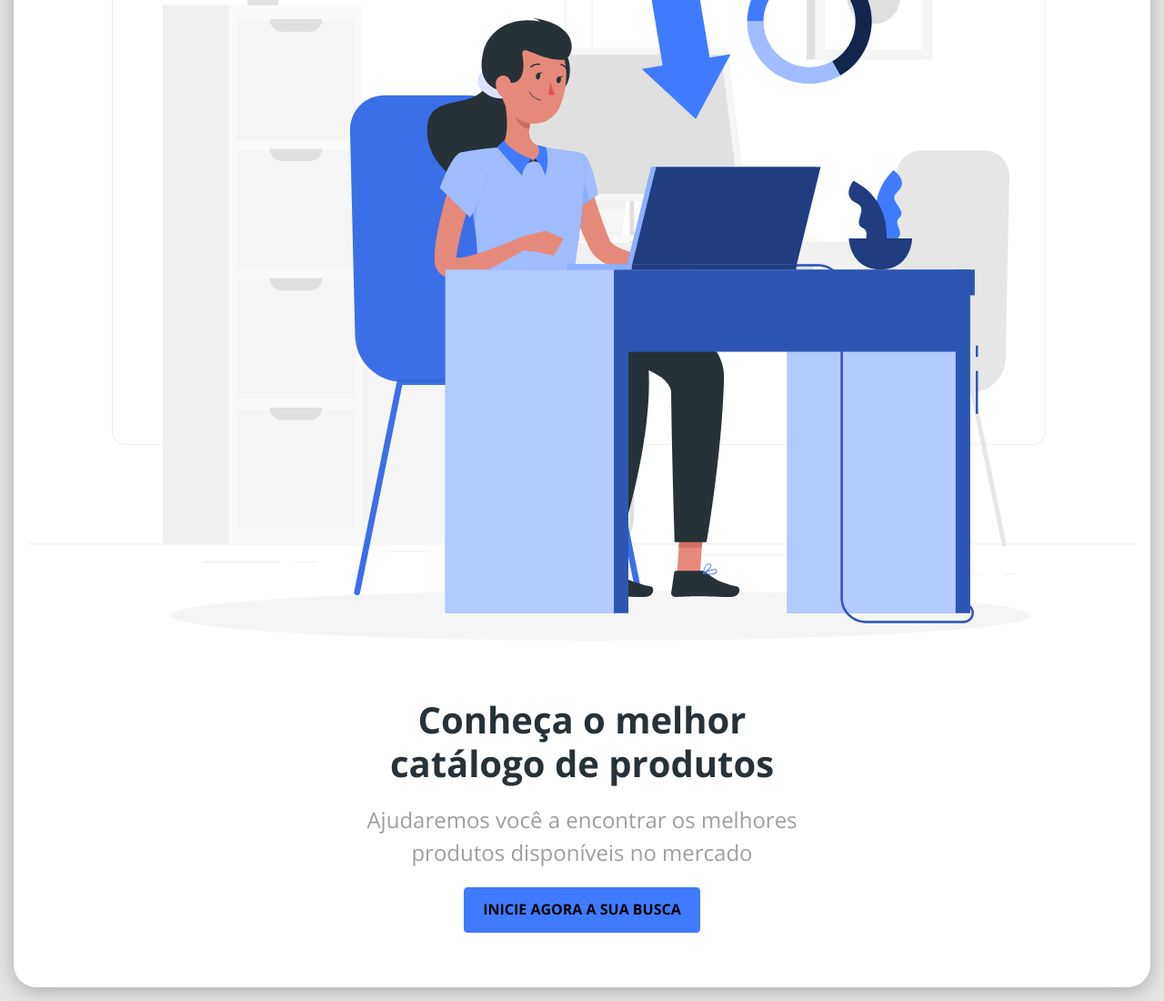
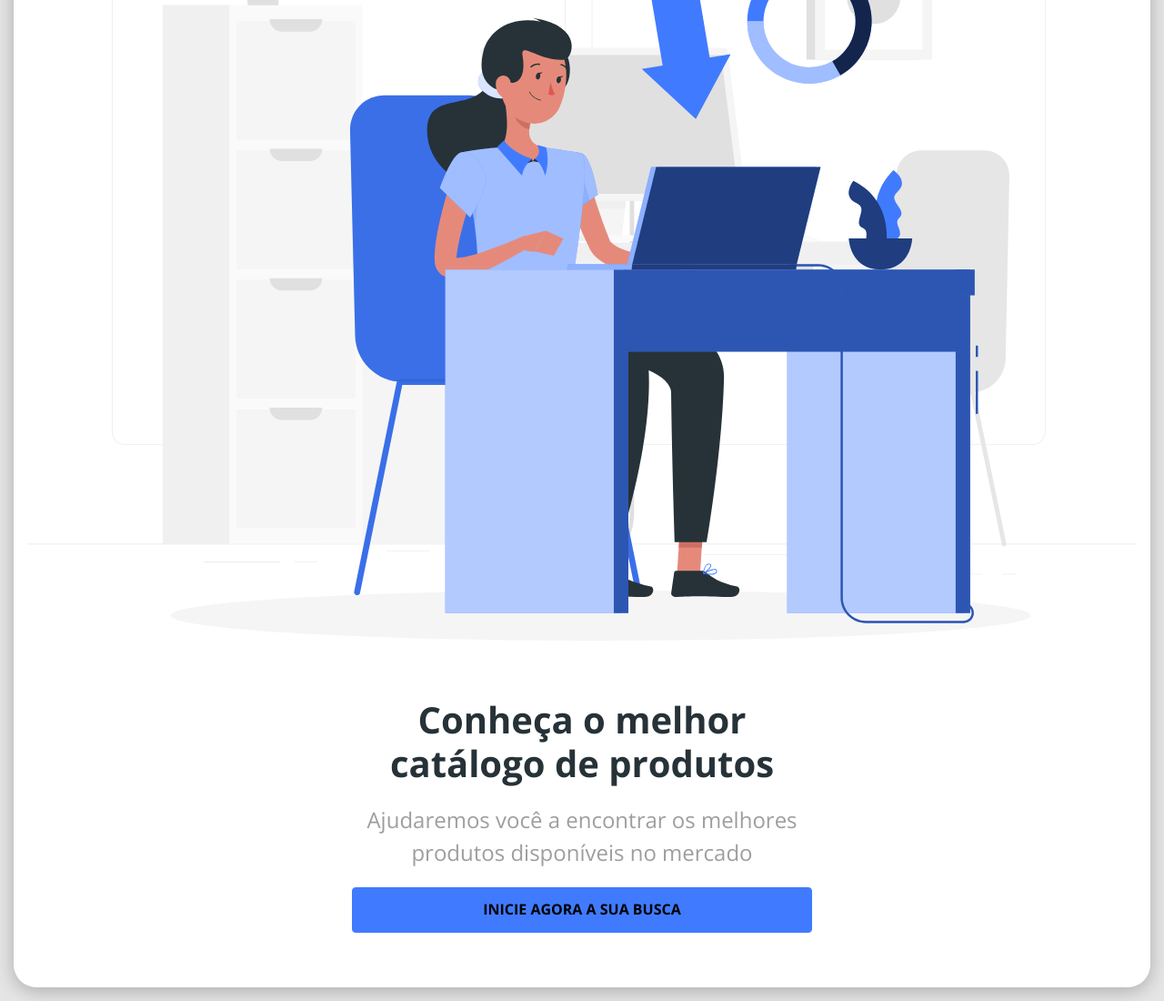
Before and after one commit to teixeira-lucas/dscatalog, a React (Create React App) app in the folder frontweb/: page / in a window 1280 px wide. Shown: the part 336-1436 px from the top of the page at 91% size. Built offline with nearby package versions, Linux system fonts and the light colour scheme.

Commit message:
modificando width button

```diff
--- a/frontweb/src/components/Navbar/ButtonIcon/styles.css
+++ b/frontweb/src/components/Navbar/ButtonIcon/styles.css
@@ -1,4 +1,3 @@
 .btn-icon {
     height: 50px;
-    width: 260px;
 }
--- a/frontweb/src/pages/Home/styles.css
+++ b/frontweb/src/pages/Home/styles.css
@@ -56,4 +56,8 @@
     margin-bottom: 20px;
     width: 506px;
   }
+
+  .home-content-container button {
+    width: 506px;
+  }
 }
```
